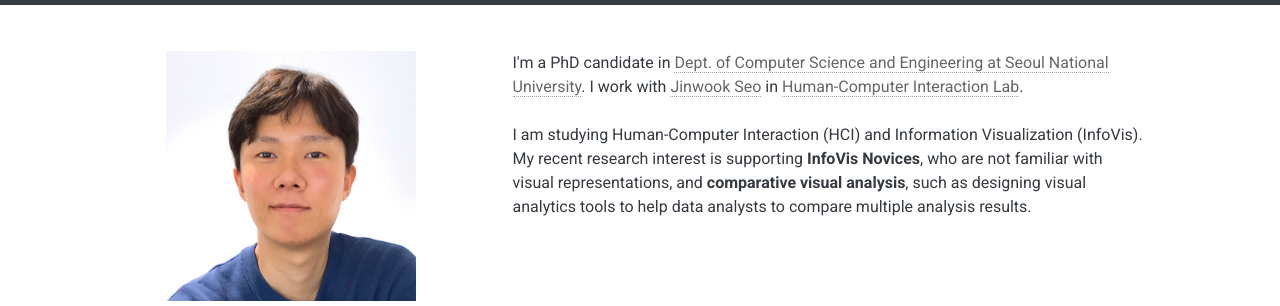
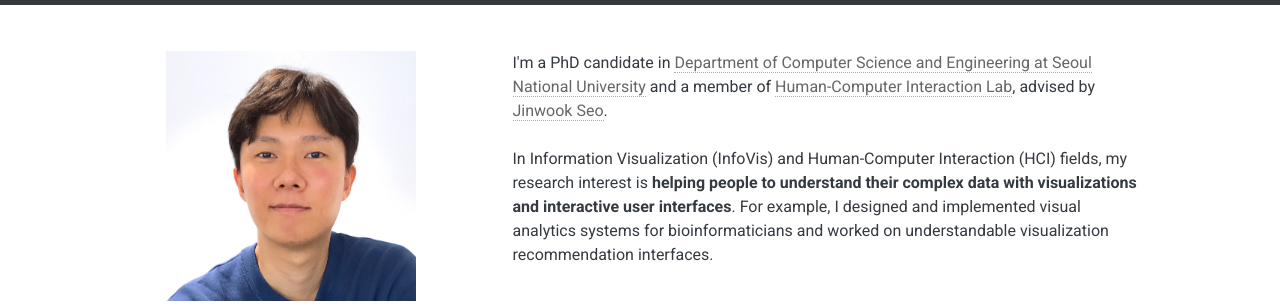
Before and after one commit to sehilyi/CV, a plain HTML site: page index.html in a window 1280 px wide. Shown: the part 69-375 px from the top of the page. Drawn offline with nearby package versions, Linux system fonts and the light colour scheme; files whose address does not match are found by name.

Commit message:
update intro

```diff
--- a/index.html
+++ b/index.html
@@ -70,13 +70,13 @@
                 </figure>
             </div>
             <div class="col-sm-7 desc">
-                I'm a PhD candidate in <a href="https://cse.snu.ac.kr/">Dept. of Computer Science and Engineering at Seoul National University</a>.
-                I work with <a href="http://hcil.snu.ac.kr/people/jinwook-seo">Jinwook Seo</a> in <a href="http://hcil.snu.ac.kr">Human-Computer Interaction Lab</a>.
+                I'm a PhD candidate in <a href="https://cse.snu.ac.kr/">Department of Computer Science and Engineering at Seoul National University</a>
+                and a member of <a href="http://hcil.snu.ac.kr">Human-Computer Interaction Lab</a>, advised by <a href="http://hcil.snu.ac.kr/people/jinwook-seo">Jinwook Seo</a>.
                 </br>
                 </br>
-                I am studying Human-Computer Interaction (HCI) and Information Visualization (InfoVis).</br>
-                My recent research interest is supporting <strong>InfoVis Novices</strong>, who are not familiar with visual representations, and <strong>comparative visual analysis</strong>,
-                such as designing visual analytics tools to help data analysts to compare multiple analysis results.
+                In Information Visualization (InfoVis) and Human-Computer Interaction (HCI) fields,
+                my research interest is <b>helping people to understand their complex data with visualizations and interactive user interfaces</b>.
+                For example, I designed and implemented visual analytics systems for bioinformaticians and worked on understandable visualization recommendation interfaces.
                 </br></br>
                 <!-- <div class="hl">I am seeking a post-doc position in the research area of <u>visual analytics for non-experts</u> and <u>comparative visualizations</u>. I am expecting to graduate in February, 2020.</div> -->
             </div>
@@ -289,7 +289,7 @@
             <dd class="col-sm-10">
                 <ul class="list-unstyled">
                     <li>
-                        <strong>Reviewer</strong>, EG/VGTC EuroVis 2019 (Paper), ACM CHI 2019 (Poster), ACM MobileHCI 2018 (Paper, Poster), ACM CHI 2018 (Poster), Elsevier Methods 2017 (Paper)</li>
+                        <strong>Reviewer</strong>, ACM CHI 2020-2018, EG/VGTC EuroVis 2019, ACM MobileHCI 2018, Elsevier Methods 2017</li>
                     <li>
                         <strong>Student Volunteer Chair</strong>, PacificVis 2017</li>
                     <li>
```
